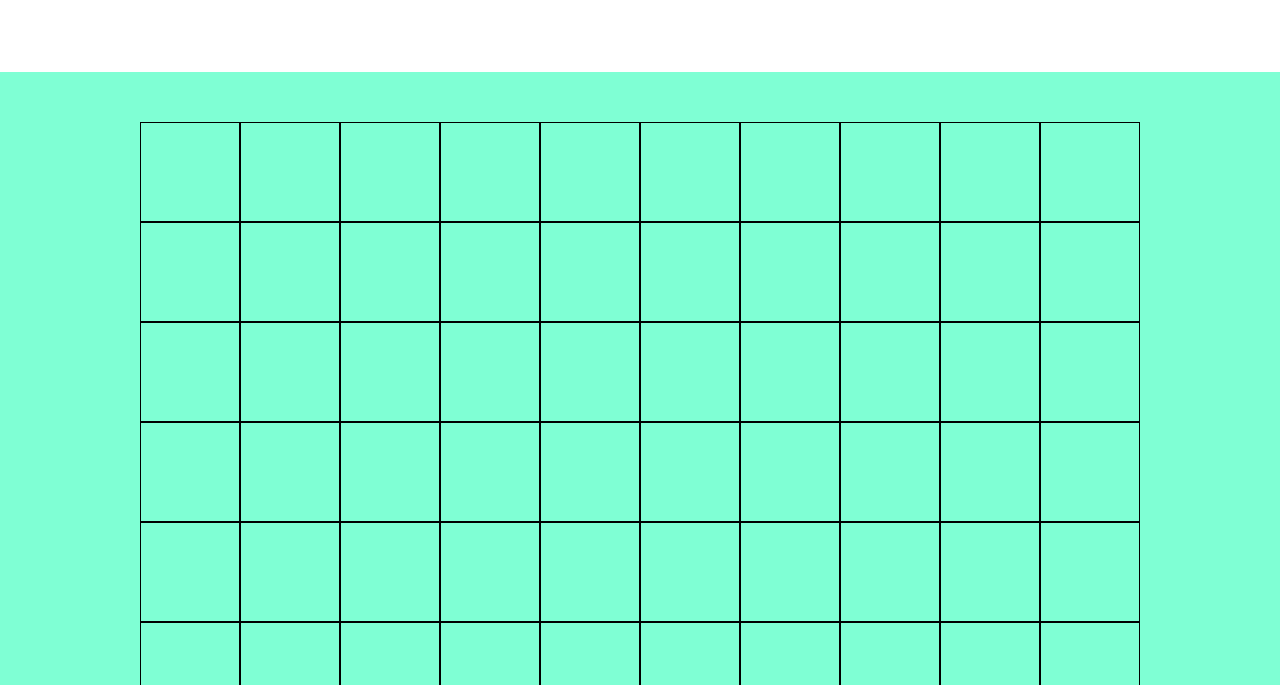
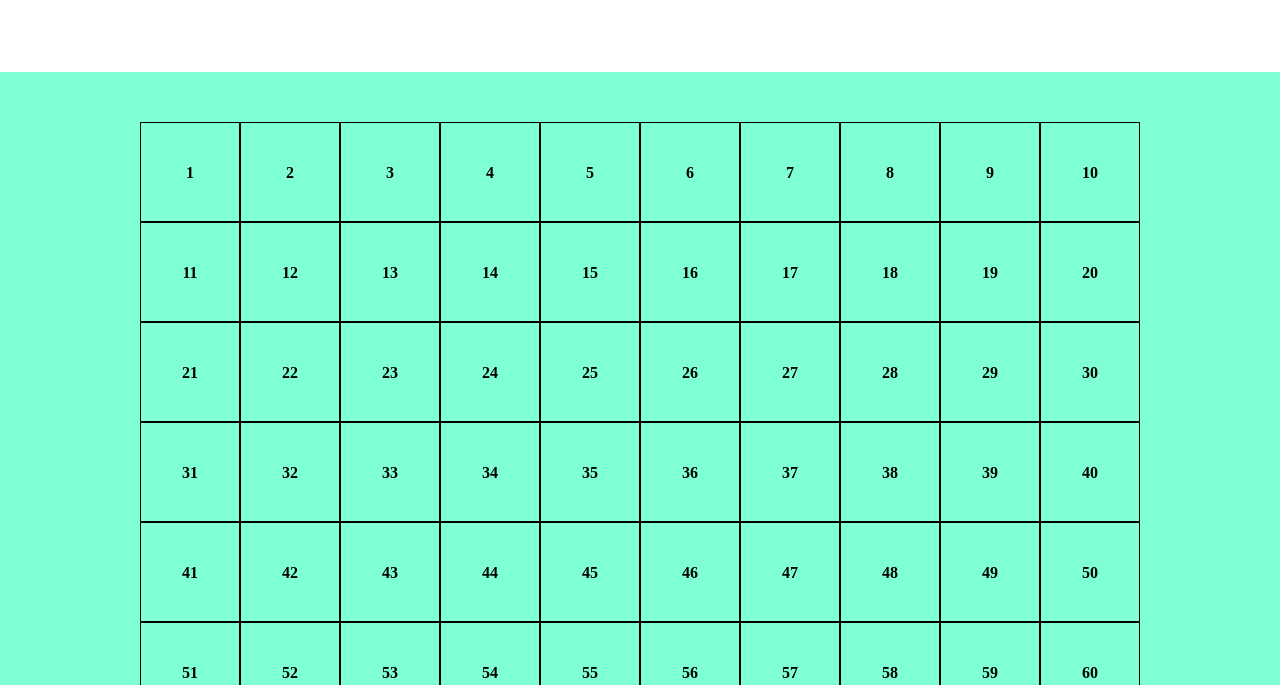
Before and after one commit to Gabridg/js-campominato-grid, a plain HTML site: page index.html in a window 1280 px wide. Both pictures are taken after a click on the button "Premi per giocare!". Shown: the part 115-800 px from the top of the page. Drawn offline with Linux system fonts and the light colour scheme.

Commit message:
MileStone 3 Complete

```diff
--- a/CSS/style.css
+++ b/CSS/style.css
@@ -12,6 +12,9 @@ main {
     border: 1px solid black;
     height: 100px;
     width: 100px;
+    font-weight: bold;
+    text-align: center;
+    line-height: 100px;
 }
 
 .container {
--- a/js/script.js
+++ b/js/script.js
@@ -9,8 +9,6 @@ Quando l'utente clicca su ogni cella, la cella cliccata si colora di azzurro ed
 Procediamo milestone per milestone senza invertire l'ordine.
 Cerchiamo di fare almeno un commit per ogni milestone!
 
-#MILESTONE 3
-In ogni cella, deve comparire il numero corrispondente, in ordine da 1 a 100;
 #MILESTONE 4
 Al click sulla cella, stampiamo il numero della cella cliccata in console, poi coloriamo la cella d'azzurro!
 # BONUS
@@ -31,9 +29,10 @@ Le validazioni e i controlli possiamo farli anche in un secondo momento
 const playButton = document.getElementById('play-button');
 const griglia = document.getElementById('griglia');
 
-function createCell() {
+function createCell(number) {
     const cell = document.createElement('div');
     cell.className = 'box';
+    cell.innerText = number;
 
     return cell;
 }
@@ -43,8 +42,8 @@ const cols = 10;
 const totalCols = rows * cols;
 
 playButton.addEventListener('click', function () {
-    for (let i = 0; i < totalCols; i++) {
-        const newCols = createCell();
+    for (let i = 1; i <= totalCols; i++) {
+        const newCols = createCell(i);
 
         griglia.appendChild(newCols);
     }
```
